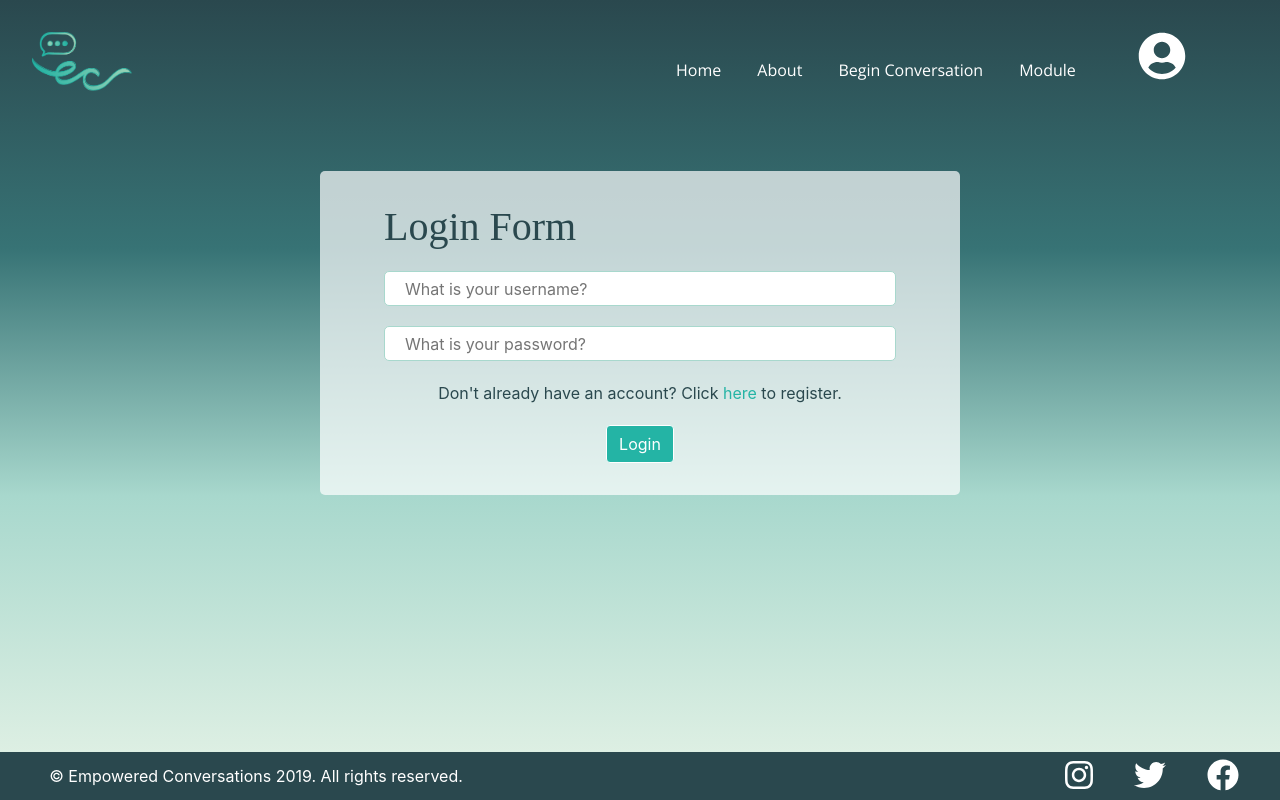
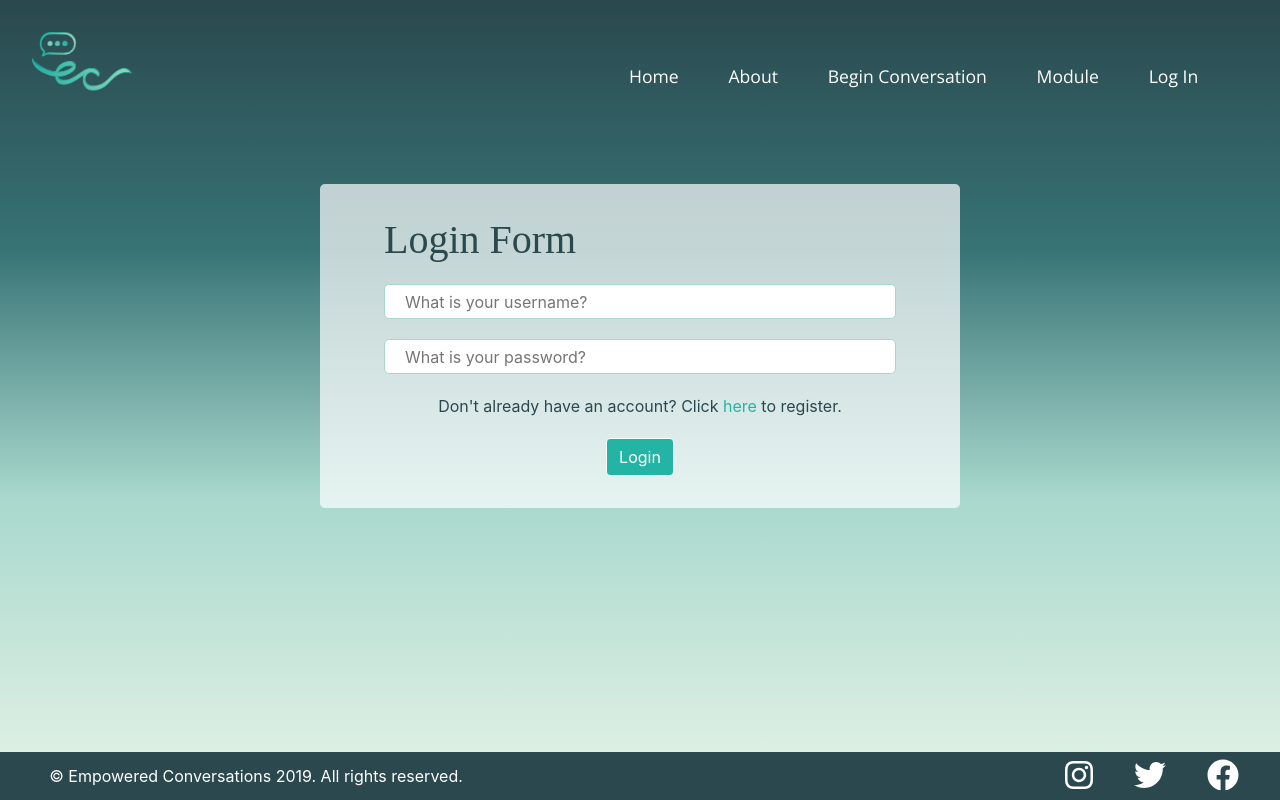
Before and after one commit to markpking2/Front-End, a React (Create React App) app: page /login in a window 1280 px wide. Built offline with nearby package versions, Linux system fonts and the light colour scheme; a web font is replaced by a local one.

Commit message:
We thought we were done... BUT WE WERE WRONG. > > Co-authored-by: Mark <43363916+markpkng@users.noreply.github.com> Co-authored-by: Zach <33308812+zachtyoung@users.noreply.github.com>

```diff
--- a/src/components/AccountIcon.js
+++ b/src/components/AccountIcon.js
@@ -7,6 +7,7 @@ import { Link } from "react-router-dom";
 import { CSSTransition } from "react-transition-group";
 
 const StyledLink = styled(Link)`
+    font-size: 1.1rem;
   text-decoration: none;
   color: white;
 
@@ -44,7 +45,7 @@ function AccountIcon(props) {
       classNames="fade"
       unmountOnExit
     >
-      <div style={{ minWidth: "100px", "min-height": "75px" }}>
+      <div style={{'min-width': '100px'}}>
         {accountIcon && (
           <FaIcon
             onClick={() => setAccountIcon(false)}
@@ -62,16 +63,13 @@ function AccountIcon(props) {
               />
             )}
           </XDiv>
-          {!accountIcon && props.isLoggedIn && (
+          {!accountIcon && (
             <StyledLink to="/login" onClick={() => props.handleLogOut()}>
               Log Out
             </StyledLink>
           )}
-          {!accountIcon && props.isLoggedIn && (
+          {!accountIcon && (
             <StyledLink to="/account">My Account</StyledLink>
-          )}
-          {!accountIcon && !props.isLoggedIn && (
-            <StyledLink to="/login">Log In</StyledLink>
           )}
         </StyledDiv>
       </div>
--- a/src/components/Header.js
+++ b/src/components/Header.js
@@ -20,6 +20,7 @@ const OuterDiv = styled.div`
   display: flex;
   justify-content: space-between;
   padding: 0 2rem 2rem 2rem;
+  min-height: 120px;
 
   @media screen and (max-width: 600px) {
     flex-direction: column;
@@ -28,15 +29,17 @@ const OuterDiv = styled.div`
   }
 `;
 const NavDiv = styled.div`
-  width: 50%;
+  width: 55%;
   display: flex;
   justify-content: space-evenly;
   align-items: center;
+  align-content: center;
   text-decoration: none;
   > a {
     text-decoration: none;
     color: white;
     font-family: "Open Sans", sans-serif;
+    font-size: 1.1rem;
   }
 
   > a:hover {
@@ -44,25 +47,26 @@ const NavDiv = styled.div`
     text-decoration: none;
   }
 
-  @media screen and (max-width: 900px) {
-    width: 70%;
+  @media screen and (max-width: 950px) {
+    width: 75%;
   }
 
-  @media screen and (max-width: 700px) {
-    width: 80%;
+  @media screen and (max-width: 750px) {
+    width: 85%;
+  }
+
+  @media screen and (max-width: 600px) {
+    width: 100%;
   }
 
   @media screen and (max-width: 550px) {
-    width: 100%;
-  }
-
-  @media screen and (max-width: 500px) {
     flex-direction: column;
     align-items: center;
   }
 `;
 
 const StyledLink = styled(Link)`
+  font-size: 1.1rem;
   text-decoration: none;
   color: white;
 `;
@@ -100,11 +104,10 @@ function Header(props) {
           <a href="https://ecbuild.netlify.com/">About</a>
           <StyledLink to="/form">Begin Conversation</StyledLink>
           <StyledLink to="/module">Module</StyledLink>
-
-          <AccountIcon
+          {!props.isLoggedIn && <StyledLink to="/login">Log In</StyledLink>}
+          {props.isLoggedIn && <AccountIcon
             handleLogOut={handleLogOut}
-            isLoggedIn={props.isLoggedIn}
-          />
+          />}
         </NavDiv>
       </OuterDiv>
     </CSSTransition>
```
